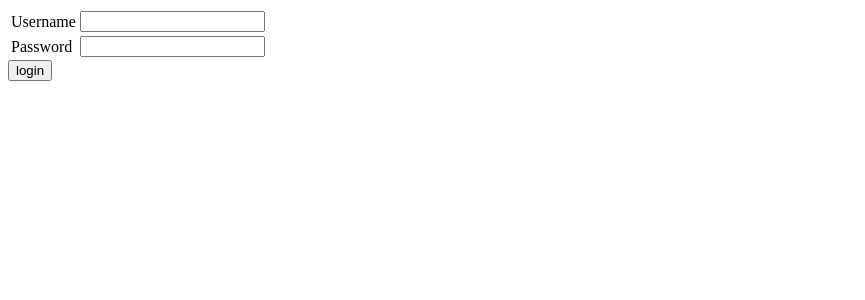
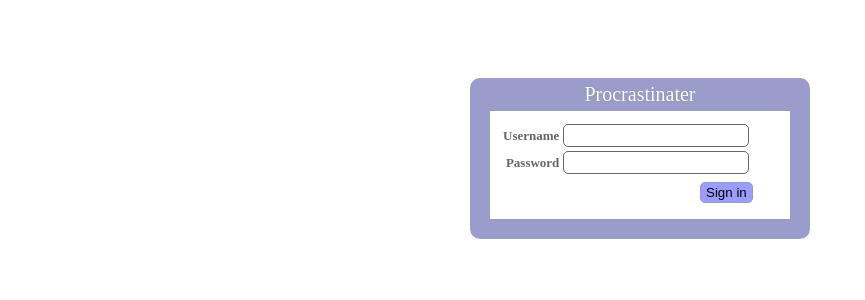
Before and after one commit to tiberiu/procrastinater, a Django app: template web/templates/login.html in a window 1280 px wide. Shown: the top 300 px of the page, without its empty margins (0-865 px from the left). Run offline with Django 3.2, Linux system fonts and the light colour scheme; the template is opened without the code that fills it, so the values that code supplies are empty, except form fields; tables that the repository leaves empty hold one stand-in row (values such as "Sample post"); form fields are guessed from the names that the template uses; parts of the project's set-up code (start-up, migrations or seed data) failed here and were passed over.

Commit message:
Made a small design for the login form. It doesn't look very good and the css isn't top class but we can go with it.

```diff
--- /dev/null
+++ b/web/static/css/style.css
@@ -0,0 +1,66 @@
+.blue_box {
+  -moz-border-radius: 10px;
+  -webkit-border-radius: 10px;
+  border-width: 5px 20px 20px 20px;
+  border-style: solid;
+  border-color: #9A9CCB;
+}
+
+.login_box {
+  width: 300px;
+  margin: auto;
+  top: 70px;
+  position: relative;
+}
+
+.logo {
+  background-color: #9A9CCB;
+  text-align: center;
+  font-size: 20px;
+  color: white;
+  text-shadow: 0 0 1px gray;
+  padding-bottom: 5px;
+}
+
+.form_table {
+  margin-top: 10px;
+  color: #666666;
+  font-weight: bold;
+  padding: 0px 10px;
+  font-size: 15px;
+}
+
+.form_label {
+  text-align: right;
+  font-size: 13px;
+}
+
+.form_table input {
+  border: 1px solid #666666;
+  -moz-border-radius: 5px;
+  -webkit-border-radius: 5px;
+  padding: 3px 4px;
+  font-size: 13px;
+}
+
+.form_error {
+  margin: 5px auto auto;
+  display: block;
+  width: 200px;
+  font-size: 12px;
+  color: red;
+}
+
+.button {
+  background-color: #9A9CFF;
+  border: 1px solid #939CCB;
+  padding: 2px 5px;
+}
+
+.login_box .button {
+  margin-top: 5px;
+  left: 70%;
+  position: relative;
+  -moz-border-radius: 5px;
+  -webkit-border-radius: 5px;
+}
--- /dev/null
+++ b/web/templates/base.html
@@ -0,0 +1,11 @@
+<html>
+  <head>
+    <title>Procrastinater - When you just don't wanna study</title>
+    <link type="text/css" rel="stylesheet" href="/static/css/style.css" />
+  </head>
+  <body>
+    <div>
+      {% block content %} {% endblock %}
+    </div>
+  </body>
+</html>
--- a/web/templates/login.html
+++ b/web/templates/login.html
@@ -1,23 +1,29 @@
+{% extends "base.html" %}
+
 {% block content %}
 
+<div class="blue_box login_box">
+  <div class="logo">Procrastinater</div>
+  <form method="post" action="/accounts/login/">{% csrf_token %}
     {% if form.errors %}
-<p>Your username and password didn't match. Please try again.</p>
+      <div class="form_error">
+        Invalid username or password
+      </div>
     {% endif %}
-
-<form method="post" action="/accounts/login/">{% csrf_token %}
-  <table>
+    <table class="form_table">
       <tr>
-      <td>{{ form.username.label_tag }}</td>
-      <td>{{ form.username }}</td>
+        <td class="form_label">{{ form.username.label_tag }}</td>
+        <td class="form_input">{{ form.username }}</td>
       </tr>
       <tr>
-      <td>{{ form.password.label_tag }}</td>
-      <td>{{ form.password }}</td>
+        <td class="form_label">{{ form.password.label_tag }}</td>
+        <td class="form_input">{{ form.password }}</td>
       </tr>
     </table>
 
-  <input type="submit" value="login" />
+    <input type="submit" value="Sign in" class="button" />
     <input type="hidden" name="next" value="{{ next }}" />
   </form>
+</div>
 
 {% endblock %}
--- a/web/urls.py
+++ b/web/urls.py
@@ -13,5 +13,7 @@ urlpatterns = patterns('',
     (r'^index/$', 'web.controllers.home.index'),
     (r'^accounts/login/$', 'django.contrib.auth.views.login',
         {'template_name': 'login.html'}),
-    (r'^story/(?P<story_id>\d+)/$', 'web.controllers.story.view')
+    (r'^story/(?P<story_id>\d+)/$', 'web.controllers.story.view'),
+    (r'^static/(?P<path>.*)$', 'django.views.static.serve',
+        {'document_root': 'web/static'})
 )
```
Lines whose indentation alone changed are shown as unchanged.
